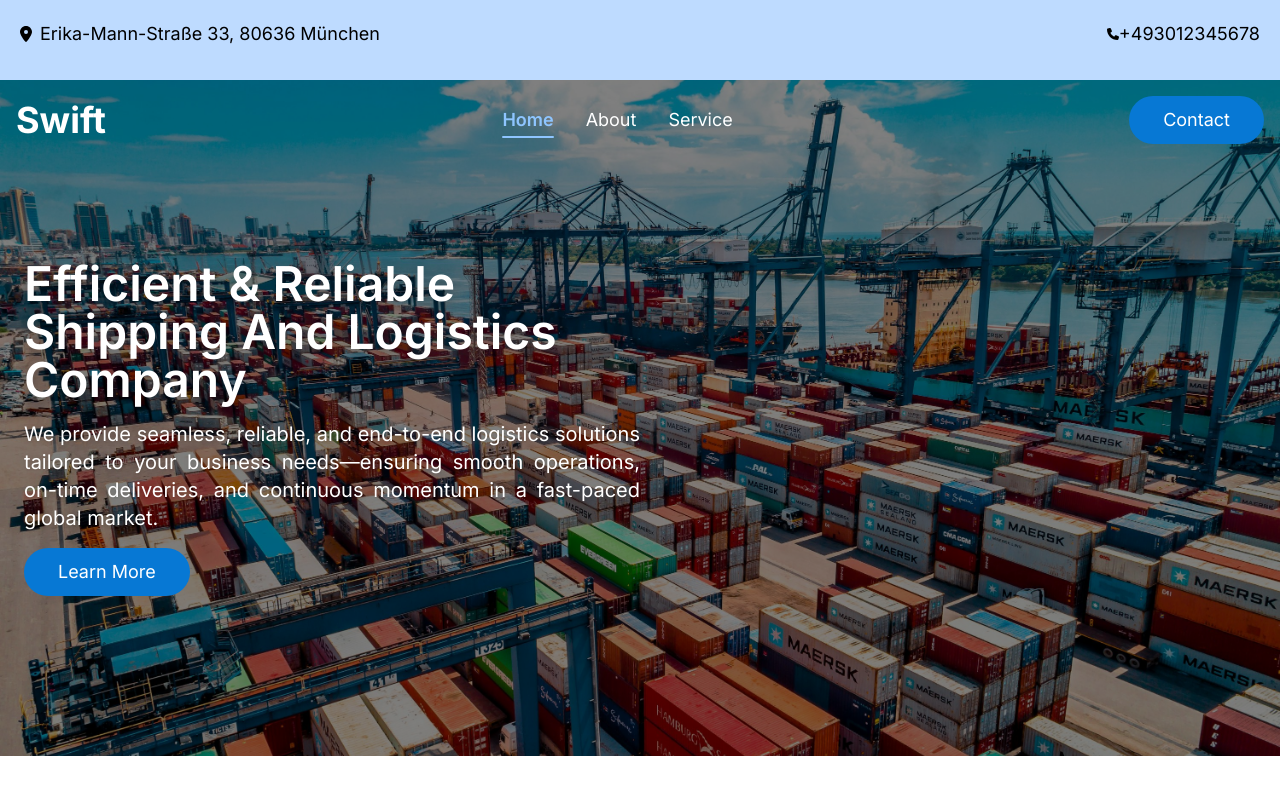
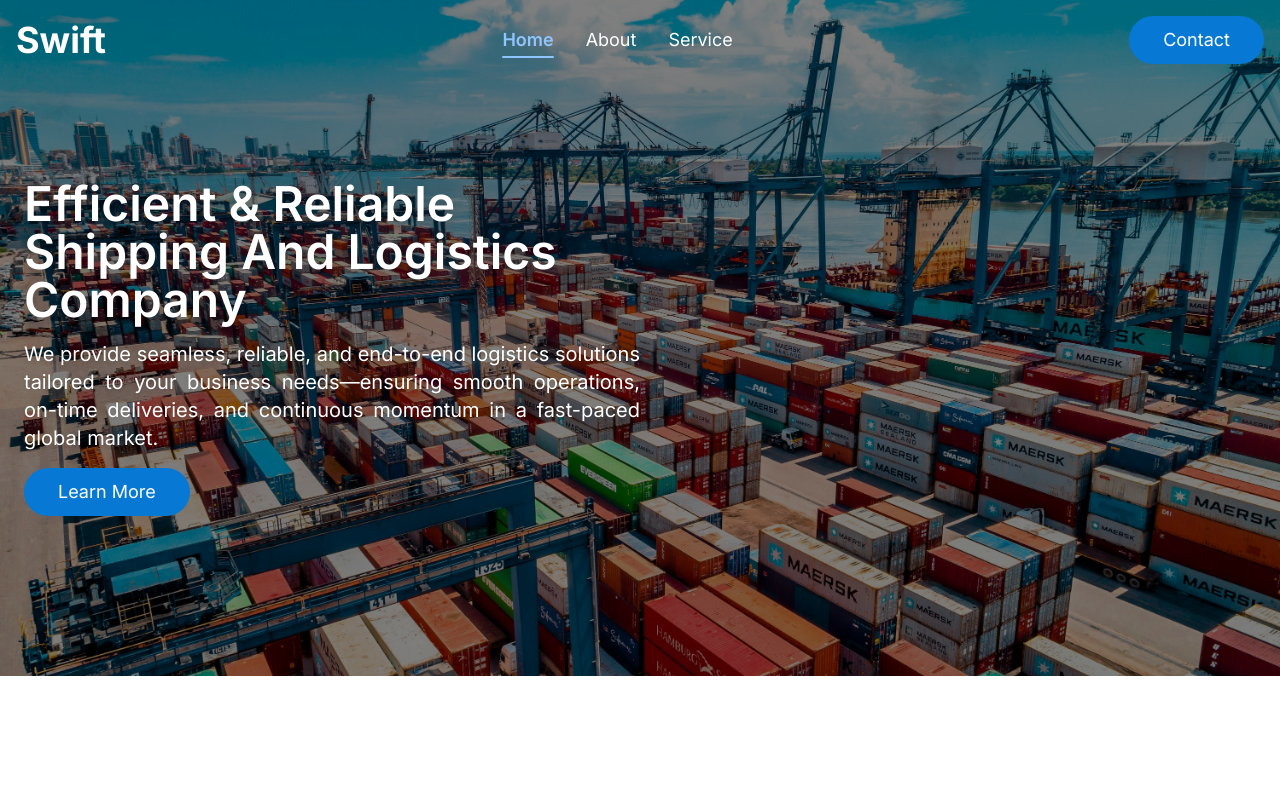
Before and after one commit to Mdsakib999/Logistics-development-2, a React (Vite) app: page / in a window 1280 px wide. Shown: the top 787 px of the page. Built offline with nearby package versions, Linux system fonts and the light colour scheme.

Commit message:
all done

```diff
--- a/src/App.jsx
+++ b/src/App.jsx
@@ -1,5 +1,4 @@
 import { Outlet } from "react-router";
-import InfoBar from "./components/Shared/InfoBar";
 import Footer from "./components/Shared/Footer";
 import ScrollToTop from "./utils/ScrollToTop";
 import ScrollToTopButton from "./utils/ScrollToTopButton";
@@ -8,9 +7,8 @@
 const App = () => {
   return (
     <div className="font-inter">
-      <InfoBar />
+      {/* <InfoBar /> */}
       <Navbar />
-
       <ScrollToTop />
       <div className="min-h-screen">
         <Outlet />
--- a/src/components/Shared/Navbar.jsx
+++ b/src/components/Shared/Navbar.jsx
@@ -32,7 +32,7 @@
       className={`fixed left-0 z-50 w-full transition-colors duration-300 ${
         isScrolled
           ? "top-0 bg-[#11152D]/90 backdrop-blur shadow"
-          : "top-20 bg-transparent"
+          : "bg-transparent"
       }`}
     >
       <div className="max-w-7xl mx-auto px-4 py-4 flex items-center justify-between text-white">
```
